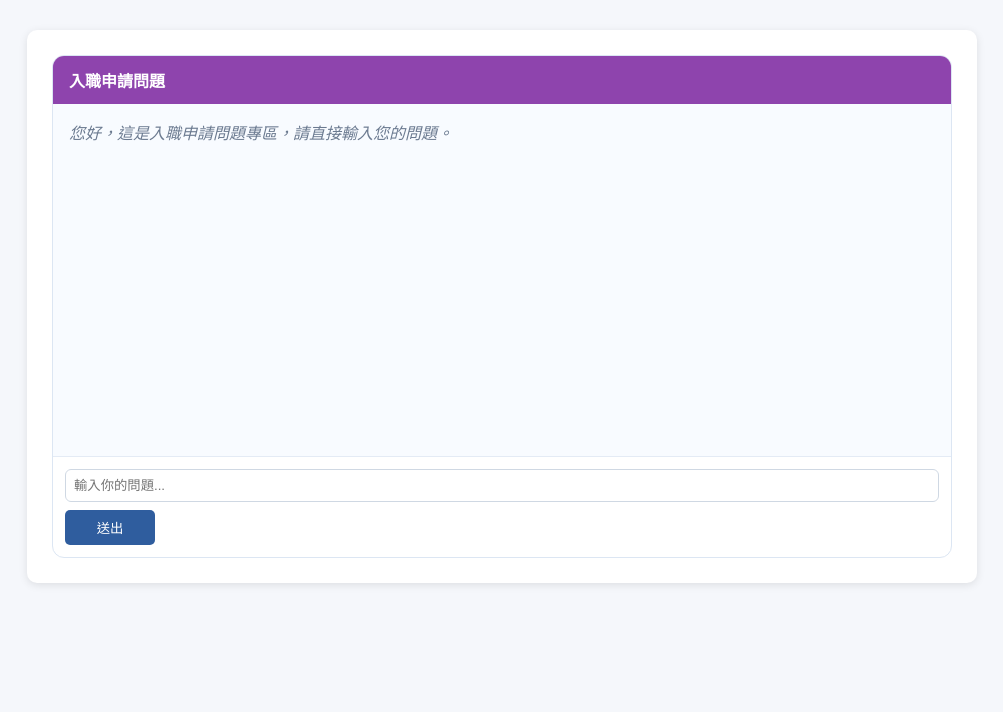
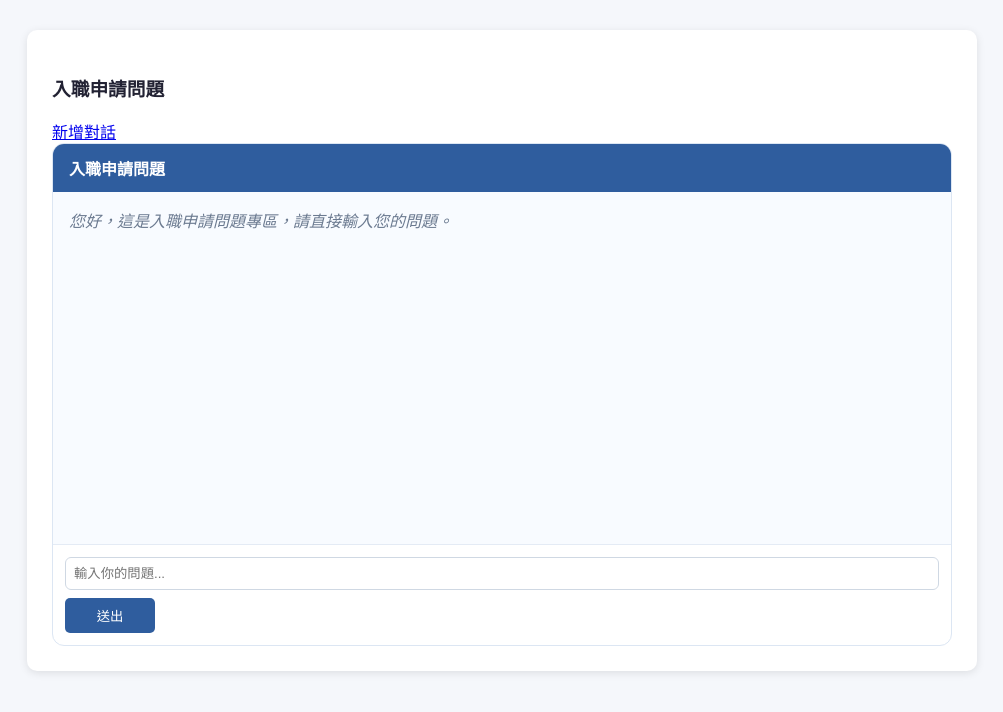
Before and after one commit to Mandy-Hsiao/Year_project, a Django app: page /chatbot/entry/ in a window 1280 px wide. Shown: the part 70-782 px from the top of the page, without its empty margins (138-1141 px from the left). Run offline with Django 4.2, Linux system fonts and the light colour scheme.

Commit message:
Update chatbot.html

```diff
--- a/templates/chatbot.html
+++ b/templates/chatbot.html
@@ -1,7 +1,24 @@
 {% extends 'base.html' %}
 {% block content %}
-<div class="chat-shell {% if theme == 'salary' %}theme-salary{% elif theme == 'absence' %}theme-absence{% elif theme == 'entry' %}theme-entry{% endif %}">
-    <div class="chat-header">{{ title }}</div>
+<div class="chat-layout {% if theme == 'salary' %}theme-salary{% elif theme == 'absence' %}theme-absence{% elif theme == 'entry' %}theme-entry{% endif %}">
+    <aside class="chat-sidebar">
+        <div class="sidebar-top">
+            <h3>{{ title }}</h3>
+            <a class="new-chat-link" href="{{ request.path }}?chat_id={{ new_chat_id }}">新增對話</a>
+        </div>
+        <div class="history-list">
+            {% for item in history %}
+                <a class="history-item {% if item.chat_id == chat_id %}active{% endif %}" href="{{ request.path }}?chat_id={{ item.chat_id }}">
+                    <span>{{ item.label }}</span>
+                </a>
+            {% endfor %}
+        </div>
+    </aside>
+
+    <div class="chat-shell">
+        <div class="chat-header">
+            <span>{{ title }}</span>
+        </div>
         <div class="chat-body">
             {% if messages %}
                 {% for msg in messages %}
@@ -16,8 +33,10 @@
 
         <form method="post" class="chat-form">
             {% csrf_token %}
+            <input type="hidden" name="chat_id" value="{{ chat_id }}">
             <input type="text" name="question" placeholder="輸入你的問題..." required>
             <button type="submit">送出</button>
         </form>
     </div>
+</div>
 {% endblock %}
```
Lines whose indentation alone changed are shown as unchanged.
